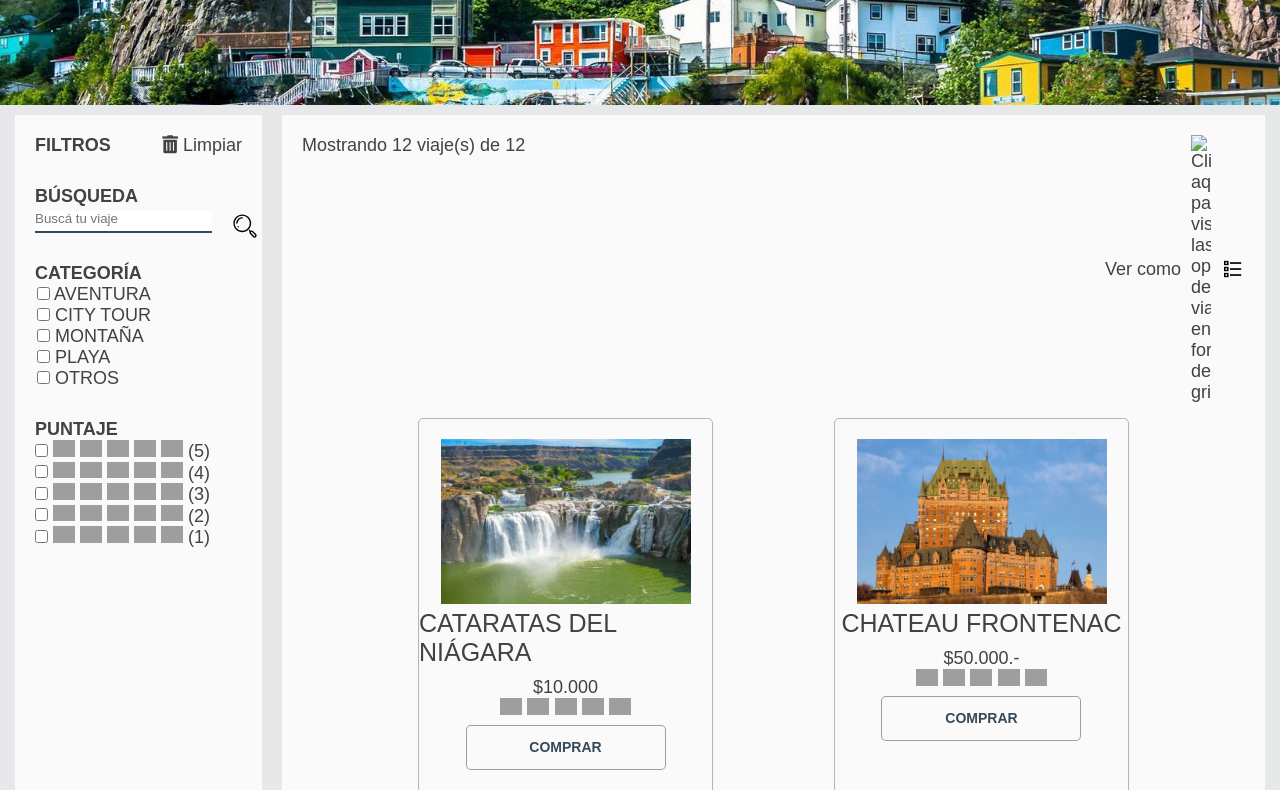
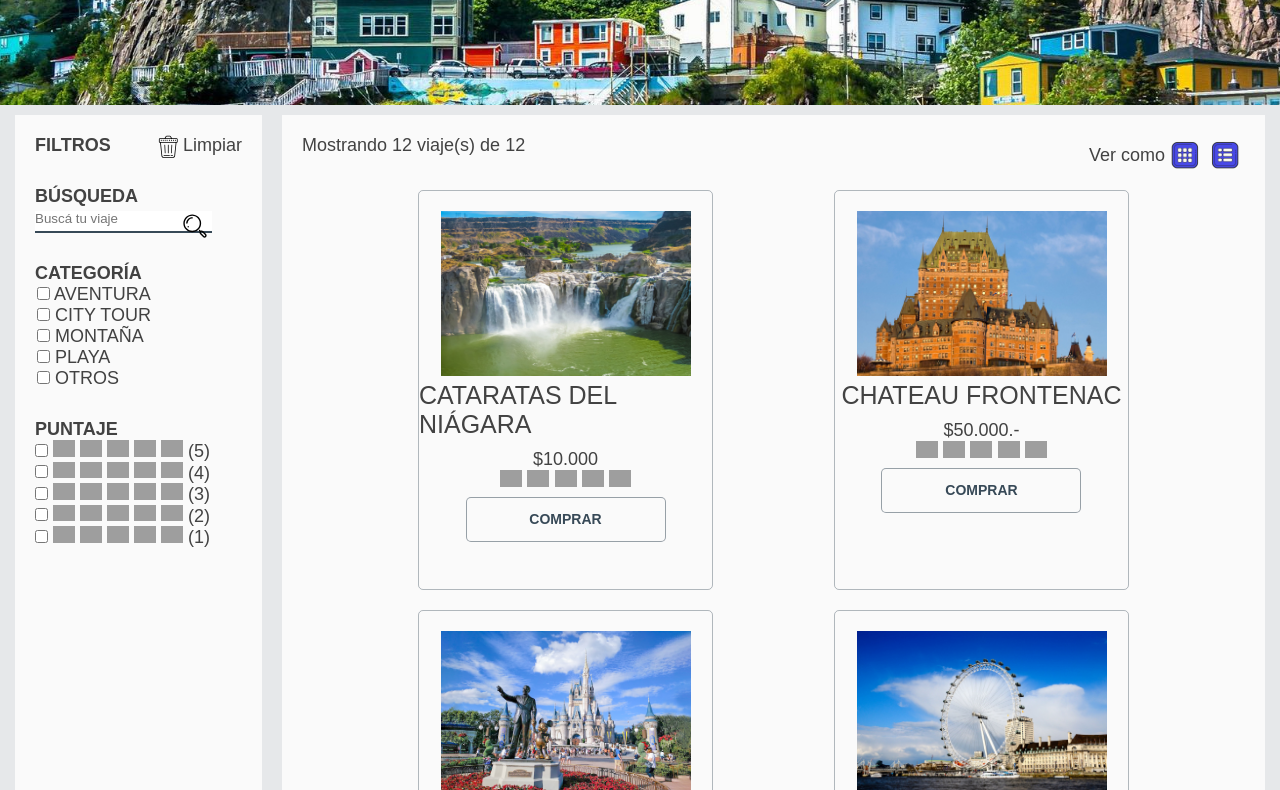
Before and after one commit to Luzyla/proyecto-2-tienda-viajes, a plain HTML site: page index.html in a window 1280 px wide. Shown: the part 272-1062 px from the top of the page. Drawn offline with Linux system fonts and the light colour scheme; grey boxes are pictures that could not be loaded; a web font is replaced by a local one.

Commit message:
Accesibilidad: iconos con pointer y outline

```diff
--- a/index.html
+++ b/index.html
@@ -20,12 +20,12 @@
 
         <div class="contenedor-header">
             <div class="contenedor-logo">
-                <img src="./images/gettingthere.svg" class="img-logo" alt="logo-getting-there">
+                <img src="./images/gettingthere.svg" class="img-logo" alt="El logo de Gettin there! es un globoterráqueo con diferentes puntos marcados, queriendo figurar los destinos a los que queremos llegar y conocer.">
                 <h1 class="texto-logo">Getting there!</h1>
             </div>
 
             <div class="contenedor-carrito" id="">
-                <img class="img-carrito" src="./images/icons8-shopping-cart-80.png" alt="">
+                <input type="image" name="carrito" style="width: 35px;" class="img-carrito" src="./images/icons8-shopping-cart-80.png" alt="Botón que permite ingresar al carrito de compras para visualizar su contenido">
                 <p class="texto-carrito">Carrito (<span id="items-carrito">0</span> Items)</p>
             </div>
         </div>
@@ -41,7 +41,7 @@
 
             <div class="carrito-titulo">
                 <h2>Carrito</h2>
-                <img id="cerrar" class="equis" src="./images/icons8-close-window-100.png" alt="Botón para cerrar el carrito">
+                <input type="image" name="cerrar-carrito" style="width: 35px;" id="cerrar" class="equis" src="./images/icons8-close-window-100.png" alt="Botón para cerrar el carrito">
             </div>
 
             <p class="cantidad-productos-agregados"><span id="numero-productos-agregados">0</span> producto(s) agregado(s)</p>
@@ -71,7 +71,7 @@
 
             <div class="contenedor-titulo-checkout">
                 <h2>Checkout</h2>
-                <img id="cerrar-checkout" class="equis" src="./images/icons8-close-window-100.png" alt="Botón para cerrar el checkout">
+                <input type="image" name="cerrar-checkout" style="width: 35px;" id="cerrar-checkout" class="equis" src="./images/icons8-close-window-100.png" alt="Botón para cerrar el checkout">
             </div>
 
             <div class="modal-formularios">
@@ -116,7 +116,7 @@
 
                         <label for="dto">
                             <input type="checkbox" name="descuento" id="dto">
-                            Tengo tarjeta de descuento
+                            Tengo tarjeta de descuento [15%]
                         </label>
 
                     </div>
@@ -133,7 +133,7 @@
                     <div class="formato-resumen">
                         <h4 id="suma-productos">Subtotal $<span id="valor-subtotal">0</span></h4>
                         <p id="con-envio" class="hidden">Envío $<span id="valor-envio">0</span></p>
-                        <p id="con-descuento" class="descuento-compra hidden">Descuento 15% $<span id="valor-descuento">0</span></p>
+                        <p id="con-descuento" class="descuento-compra hidden">Descuento $<span id="valor-descuento">0</span></p>
                         <p id="con-recargo" class="recargo-compra hidden">Recargo $<span id="valor-recargo">0</span></p>
                         <h2 id="suma-total" class="total-compra">Total $<span id="valor total">0</span></h2>
                     </div>
@@ -156,7 +156,7 @@
     <!-- BANNER -->
     <div class="contenedor-banner">
         <div class="contenedor-img-banner">
-            <img class="img-banner" src="./images/banner-getting-there.png" alt="Foto de Newfoundland and Labrador usada como banner">
+            <img class="img-banner" src="./images/banner-getting-there.png" alt="">
         </div>
 
         <div class="contenedor-texto-banner">
@@ -171,12 +171,12 @@
             <!-- FILTROS -->
             <div class="aside-filtros">
                 <h4>FILTROS</h4>
-                <ul class="boton-limpiar">
-                    <li class="texto-limpiar">
-                    <i class="fas fa-trash-alt" aria-hidden="true"></i>
+                <div class="contenedor-boton-limpiar">
+                    <label for="trash" class="texto-limpiar">
+                    <input type="image" name="trash" src="./images/icons8-trash2.svg" style="width: 25px; height: 25px;" class="trash">
                     Limpiar
-                    </li>
-                </ul>
+                    </label>
+                </div>
             </div>
 
             <!-- FORM inicio -->
@@ -190,7 +190,7 @@
                             <!-- <TextField id="standard-basic" label="Standard" /> -->
                             <input type="text" name="search" class="filtro-busqueda" placeholder="Buscá tu viaje" id="search" />
                         </label>
-                        <img src="./images/icons8-search.svg" alt="search-icon" class="lupita">
+                        <input type="image" name="lupita" style="width: 30px;" src="./images/icons8-search.svg" alt="search-icon" class="lupita">
                     </div>
 
                     <!-- CATEGORIA -->
@@ -331,8 +331,8 @@
 
                 <div class="ver-como">
                     <p>Ver como</p>
-                    <img id="ver-grilla" class="icono-grilla" src="./images/icons8-grid-view-52.png" alt="Click aquí para visualizar las opciones de viajes en forma de grilla">
-                    <img id="ver-lista" class="icono-lista" src="./images/icons8-list-64.png" alt="Click aquí para visualizar las opciones de viajes en forma de lista">
+                    <input type="image" name="ver-grilla" id="ver-grilla" class="icono-grilla" src="./images/icons8-grid-100.png"  alt="Click aquí para visualizar las opciones de viajes en forma de grilla">
+                    <input type="image" name="ver-lista" id="ver-lista" class="icono-lista" src="./images/icons8-list-100.png" alt="Click aquí para visualizar las opciones de viajes en forma de lista">
                 </div>
             </nav>
 
@@ -689,7 +689,7 @@
 
     <!-- JAVASCRIPT -->
     <script src="main.js"></script>
-
+    <!-- @Luzyla -->
 
 </body>
 </html>
--- a/main.js
+++ b/main.js
@@ -1,13 +1,15 @@
 /*----------------------------------------
         VARIABLES CONSTANTES
 ---------------------------------------- */
-
-//VARIABLES
+// CARRITO
 const carrito = document.querySelector(".contenedor-carrito")
 const menuCarrito = document.getElementById("carrito-menu")
 const overlay = document.getElementById("fondo-overlay")
 const cerrarCarrito = document.getElementById("cerrar")
 const cerrarCheckout = document.getElementById("cerrar-checkout")
+const botonComprar = document.getElementById("boton-comprar")
+const botonVaciar = document.getElementById("boton-vaciar")
+const cuerpo = document.getElementById("cuerpo-html")
 
 // FILTRO X CATEGORIA
 const filtroCategorias = document.querySelectorAll(".filtro-categoria")
@@ -15,18 +17,14 @@ const articles = document.querySelectorAll(".product")
 
 // FILTRO X STARS
 const filtroPuntajes = document.querySelectorAll(".filtro-puntaje")
-// const articles = document.querySelectorAll(".product")
 
 // CHECKOUT COMPRA
-const botonComprar = document.getElementById("boton-comprar")
-const botonVaciar = document.getElementById("boton-vaciar")
-
 const confirmarCompra = document.querySelector(".contenedor-confirmar-compra")
 const overlay2 = document.getElementById("fondo-overlay-modal")
-
 const botonSeguirComprando = document.getElementById("button-buying")
 const botonFinalizarCompra = document.getElementById("button-ends")
 
+// RESUMEN CHECKOUT
 const sumaProductos = document.getElementById("suma-productos")
 const valorSubtotal = document.getElementById("valor-subtotal")
 const conEnvio = document.getElementById("con-envio")
@@ -38,23 +36,22 @@ const valorRecargo = document.getElementById("valor-recargo")
 const sumaTotal = document.getElementById("suma-total")
 const valorTotal = document.getElementById("valor-total")
 
+// OPCIONES DE PAGO
 const radioEfectivo = document.getElementById("efectivo-debito")
 const radioTarjeta = document.getElementById("tarjeta")
 const checkboxEnvio = document.getElementById("envio")
 const checkboxDescuento = document.getElementById("dto")
 
-const cuerpo = document.getElementById("cuerpo-html")
-
+//VER COMO GRILLA O LISTA
 const verComoLista = document.getElementById("ver-lista")
 const verComoGrilla = document.getElementById("ver-grilla")
-
-//VER COMO GRILLA O LISTA
-const todosLosViajes = document.querySelectorAll(".contenedor-tarjeta")
-console.log(todosLosViajes)
 const todasLasFotosDeViajes = document.querySelectorAll(".img-tarjeta")
 const contenedorDeTodasLasFotos = document.querySelectorAll(".contenedor-img-tarjeta")
 const contenedorDeLaInfo = document.querySelectorAll(".contenedor-contenido-viaje")
 const contenedorDescripciones = document.querySelectorAll(".detalle-viaje")
+
+// TODAS LAS TARJETAS DE VIAJES
+const todosLosViajes = document.querySelectorAll(".contenedor-tarjeta")
 
 
 /*----------------------------------------
@@ -188,6 +185,23 @@ const eliminaClasesATodasLasTarjetas = () => {
     }
 }
 
+/*----------------------------------------
+        FILTROS DE BÚSQUEDA
+---------------------------------------- */
+
+
+
+const filtrarViajes = () => {
+    for (let viaje of todosLosViajes) {
+        if (pasaFiltros(card)) {
+            mostrarViaje(card)
+        }
+        else {
+            ocultarViaje(card)
+        }
+    }
+}
+
 
 
 // --------------------------------------
@@ -207,10 +221,7 @@ for (let checkbox of filtroCategorias) {
                 else {
                     card.classList.add('hidden');
                 }
-            // }
-            // else {
-            //      card.classList.remove('hidden');
-            // }
+
         }
 
     };
--- a/style.css
+++ b/style.css
@@ -16,10 +16,15 @@ body {
     margin: 0;
     padding: 0;
     box-sizing: border-box;
+    -webkit-box-sizing: border-box;
 }
 
 a {
-    text-decoration: none
+    text-decoration: none;
+}
+
+label {
+    cursor: pointer;
 }
 
 /*-------------- TEXTO ----------------*/
@@ -43,7 +48,6 @@ a {
 }
 
 .button-buy {
-
     background-color: #58aa12;
     border: 2px solid #58aa12;
     color: #fafafa;
@@ -65,6 +69,11 @@ a {
 
 .button-empty:hover {
     background-color: #ffdfdb;
+}
+
+input:focus {
+    outline-style: solid;
+    outline-width: thin;
 }
 
 /*----------------------------------------------
@@ -129,19 +138,17 @@ h1 {
 ----------------------------------------------*/
 .overlay {
     display: flex;
-    /* overflow-y: hidden; */
 }
 
 .overlay-fondo {
+    width: 100vw;
+    height: 100vh;
     background-color: #424242;
     opacity: 0.4;
-    width: 100vw;
-    height: 100vh;
     position: absolute;
     top: 0;
     right: -110%;
     z-index: 1;
-    /* overflow: hidden; */
 }
 
 .contenedor-carrito-menu {
@@ -155,7 +162,7 @@ h1 {
     right: -1000px;
     z-index: 2;
     padding: 25px;
-    transition: 1.5s;
+    transition: 0.8s;
 }
 
 .equis {
@@ -359,8 +366,17 @@ hr {
     justify-content: space-between;
 }
 
-.boton-limpiar {
-    list-style: none;
+.contenedor-boton-limpiar {
+    position: relative;
+}
+
+.texto-limpiar {
+
+}
+
+.trash {
+    position: absolute;
+    left: -28px;
 }
 
 /*-------------- BÚSQUEDA ----------------*/
@@ -377,9 +393,8 @@ hr {
 }
 
 .lupita {
-    width: 30px;
     position: absolute;
-    left: 195px;
+    left: 145px;
     top: 25px;
 }
 
@@ -420,16 +435,9 @@ hr {
     align-items: center;
 }
 
-.icono-grilla {
-    width: 30px;
-    padding-left: 10px;
+.ver-como input {
+    width: 40px;
 }
-
-.icono-lista {
-    width: 34px;
-    padding-left: 10px;
-}
-
 
 
 /*-------------- TARJETAS ----------------*/
@@ -542,10 +550,6 @@ hr {
     height: 265px;
 }
 
-/* .titulo-como-lista { /* APLICA AL P DEL TÍTULO texto-tarjeta-titulo
-    margin-top: 0;
-} */
-
 .contenedor-contenido-viaje-lista { /* AGREGAR ESTA CLASE AL CONTENEDOR */
     display: flex;
     flex-direction: column;
```
Also changed, not shown: images/icons8-grid-100.png (added), images/icons8-list-100.png (added), images/icons8-shopping-cart-64.png (added), images/icons8-trash (1).svg (added), images/icons8-trash.svg (added), images/icons8-trash2.svg (added).
